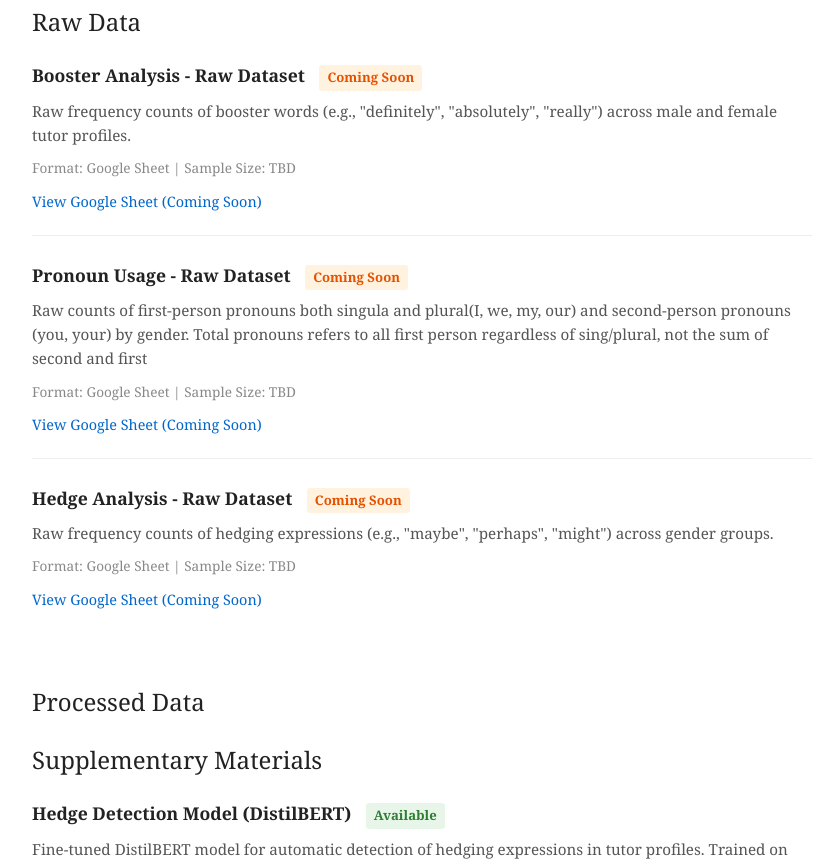
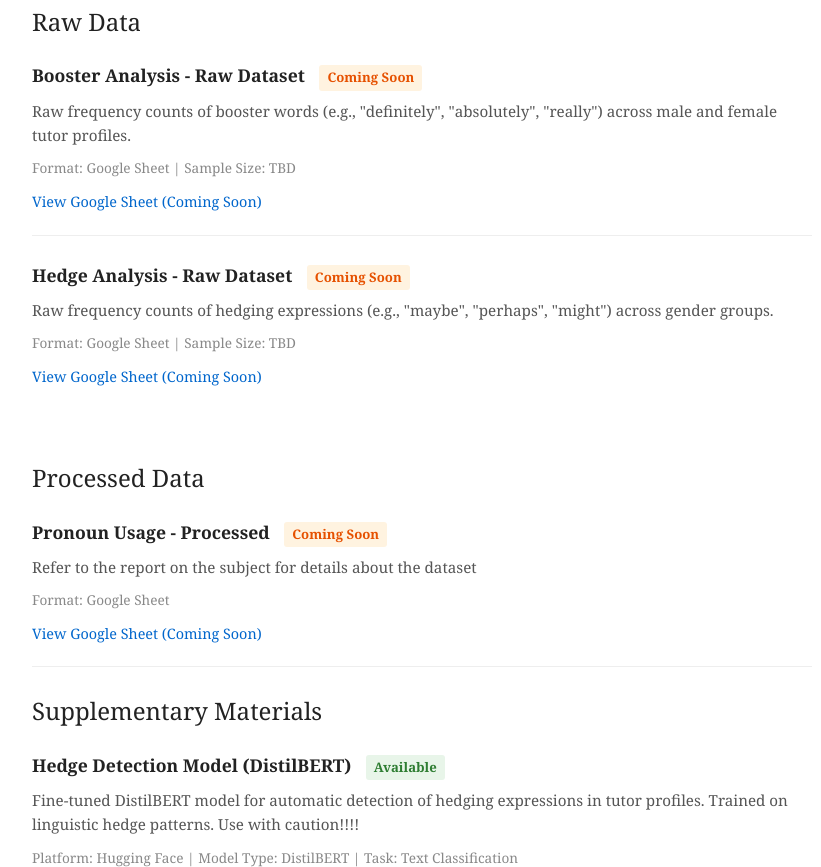
Before and after one commit to IrisChen04/Preply_tutot_data, a plain HTML site: page resources.html in a window 1280 px wide. Shown: the part 412-1279 px from the top of the page, without its empty margins (218-1039 px from the left). Drawn offline with Linux system fonts and the light colour scheme.

Commit message:
Update dataset titles and descriptions in resources.html

```diff
--- a/resources.html
+++ b/resources.html
@@ -191,22 +191,7 @@
               </div>
           </div>
 
-          <div class="data-item">
-              <div class="data-title">
-                  Pronoun Usage - Raw Dataset
-                  <span class="status status-coming">Coming Soon</span>
-              </div>
-              <div class="data-description">
-                  Raw counts of first-person pronouns both singula and plural(I, we, my, our) and second-person pronouns (you, your) by gender. Total pronouns refers to all first person
-                regardless of sing/plural, not the sum of second and first
-              </div>
-              <div class="data-meta">
-                  Format: Google Sheet | Sample Size: TBD
-              </div>
-              <div class="data-links">
-                  <a href="#">View Google Sheet (Coming Soon)</a>
-              </div>
-          </div>
+
 
           <div class="data-item">
               <div class="data-title">
@@ -228,7 +213,21 @@
       <!-- Processed Data Section -->
       <div class="section">
           <h2>Processed Data</h2>
-
+          <div class="data-item">
+              <div class="data-title">
+                  Pronoun Usage - Processed
+                  <span class="status status-coming">Coming Soon</span>
+              </div>
+              <div class="data-description">
+                  Refer to the report on the subject for details about the dataset
+              </div>
+              <div class="data-meta">
+                  Format: Google Sheet
+              </div>
+              <div class="data-links">
+                  <a href="https://docs.google.com/spreadsheets/d/1wsQGZBUQ8T6H5_vnBhZ0rx1hUgjziSHI8MpidskGr5w/edit?gid=0#gid=0">View Google Sheet (Coming Soon)</a>
+              </div>
+          </div>
 
 
       <!-- Supplementary Materials Section -->
```
